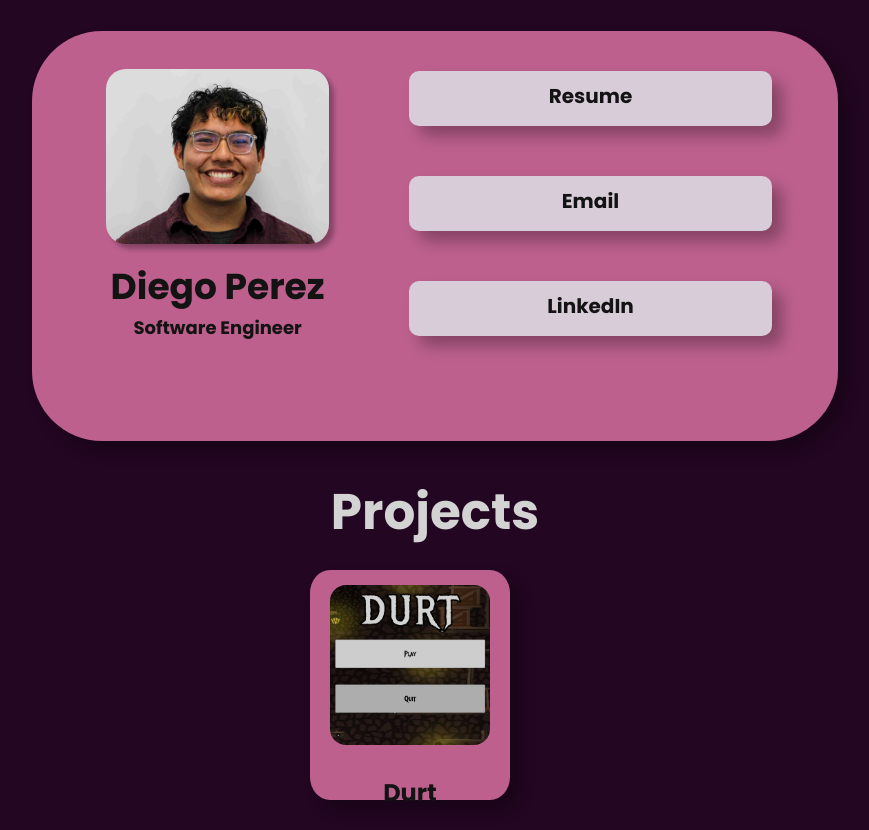
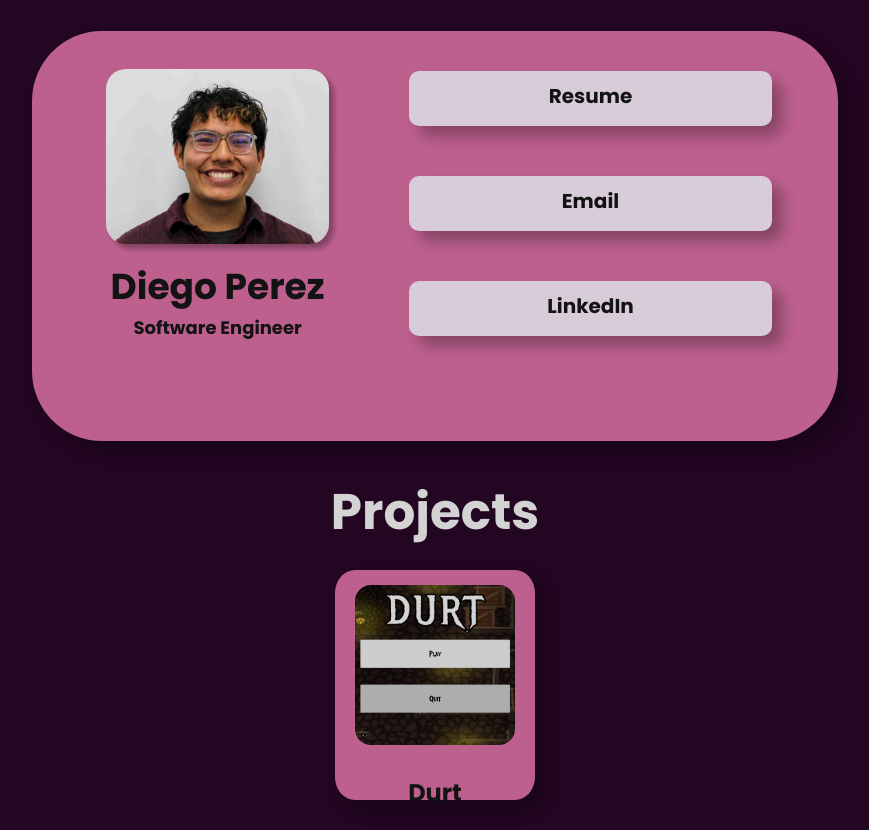
Before and after one commit to Dpere22/Portfolio, a Django app: page / in a window 1280 px wide. Shown: the part 96-926 px from the top of the page, without its empty margins (205-1074 px from the left). Run offline with Django 5.2, Linux system fonts and the light colour scheme; data comes from the database, SQL or seed files in the repository; both versions use the stored data as it was after the commit; some libraries are stand-ins or nearby versions.

Commit message:
Minor Style Fix

```diff
--- a/static/main.css
+++ b/static/main.css
@@ -12,8 +12,8 @@ body{
     border: 0;
 }
 main{
-    padding-left: 5%;
-    padding-right: 5%;
+    margin-left: 5%;
+    margin-right: 5%;
 }
 nav{
     background-color: rgba(109,67,152, 1);
@@ -112,7 +112,6 @@ nav{
 
 .project{
     margin-top: 10px;
-    margin-right: 50px;
     margin-bottom: 30px;
     border-radius: 10%;
     display: flex;
@@ -148,6 +147,7 @@ nav{
     display: flex;
     flex-flow: row wrap;
     margin-top: 10px;
+    gap: 50px;
 }
 
 .project-holder{
```
Also changed, not shown: db.sqlite3.
